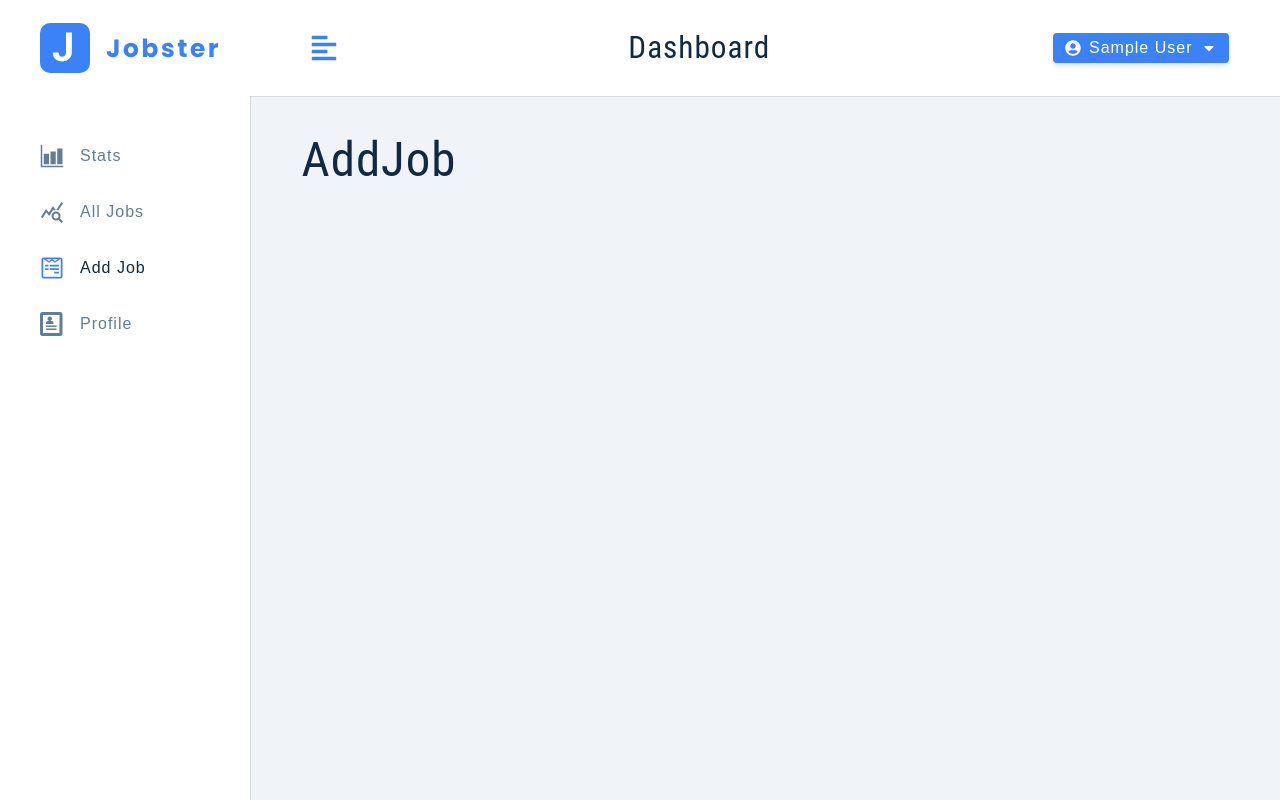
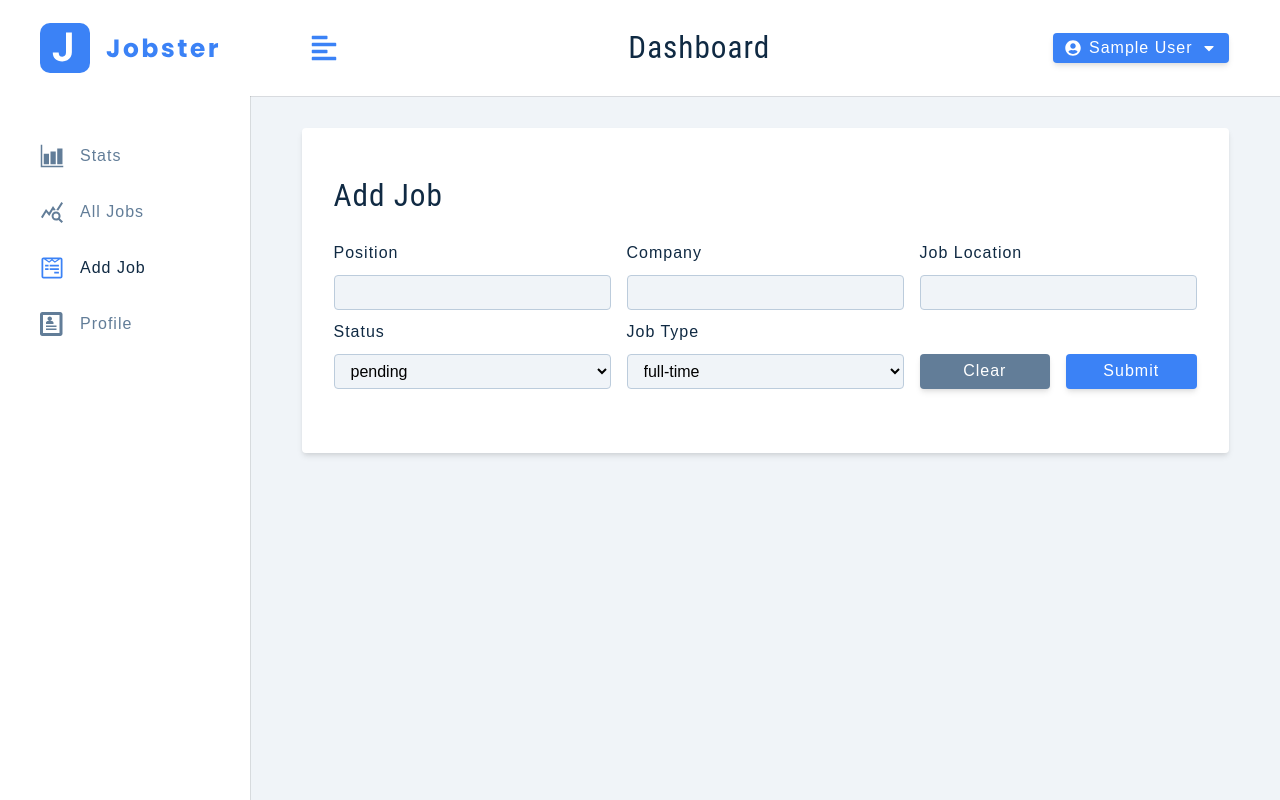
Before and after one commit to mani-ac/jobster-react-frontend, a React (Create React App) app: page /add-job in a window 1280 px wide. Built offline with nearby package versions, Linux system fonts and the light colour scheme; sample sign-in values are in the browser's storage.

Commit message:
add job setup

```diff
--- a/src/components/FormRow.js
+++ b/src/components/FormRow.js
@@ -6,6 +6,7 @@
       </label>
       <input
         type={type}
+        id={name}
         name={name}
         value={value}
         onChange={handleChange}
--- /dev/null
+++ b/src/components/FormRowSelect.js
@@ -0,0 +1,26 @@
+const FormRowSelect = ({ labelText, name, value, handleChange, list }) => {
+  return (
+    <div className="form-row">
+      <label htmlFor={name} className="form-label">
+        {labelText || name}
+      </label>
+      <select
+        name={name}
+        value={value}
+        id={name}
+        onChange={handleChange}
+        className="form-select"
+      >
+        {list.map((itemValue, index) => {
+          return (
+            <option key={index} value={itemValue}>
+              {itemValue}
+            </option>
+          );
+        })}
+      </select>
+    </div>
+  );
+};
+
+export default FormRowSelect;
--- a/src/components/index.js
+++ b/src/components/index.js
@@ -3,5 +3,6 @@
 import SmallSideBar from "./SmallSideBar";
 import BigSideBar from "./BigSideBar";
 import NavBar from "./NavBar";
+import FormRowSelect from "./FormRowSelect";
 
-export { Logo, FormRow, SmallSideBar, BigSideBar, NavBar };
+export { Logo, FormRow, SmallSideBar, BigSideBar, NavBar, FormRowSelect };
--- /dev/null
+++ b/src/features/job/jobSlice.js
@@ -0,0 +1,72 @@
+import { createAsyncThunk, createSlice } from "@reduxjs/toolkit";
+import { toast } from "react-toastify";
+import customFetch from "../../utils/axios";
+import { getUserFromLocalStorage } from "../../utils/localStorage";
+import { logoutUser } from "../user/userSlice";
+
+export const createJob = createAsyncThunk(
+  "job/createJob",
+  async (job, thunkApi) => {
+    try {
+      const res = await customFetch.post("/jobs", job, {
+        headers: {
+          authorization: `Bearer ${thunkApi.getState().user.user.token}`,
+        },
+      });
+      thunkApi.dispatch(clearValues());
+      return res.data;
+    } catch (error) {
+      if (error.response.status === 401) {
+        thunkApi.dispatch(logoutUser());
+        return thunkApi.rejectWithValue("Unauthorized! Logging out...");
+      }
+      return thunkApi.rejectWithValue(error.response.data.msg);
+    }
+  }
+);
+
+const initialState = {
+  isLoading: false,
+  position: "",
+  company: "",
+  jobLocation: "",
+  jobTypeOptions: ["full-time", "part-time", "remote", "internship"],
+  jobType: "full-time",
+  statusOptions: ["interview", "declined", "pending"],
+  status: "pending",
+  isEditing: false,
+  editJobId: "",
+};
+
+const jobSlice = createSlice({
+  name: "job",
+  initialState,
+  reducers: {
+    handleChange: (state, { payload: { name, value } }) => {
+      state[name] = value;
+    },
+    clearValues: () => {
+      return {
+        ...initialState,
+        jobLocation: getUserFromLocalStorage()?.location || "",
+      };
+    },
+  },
+  extraReducers: {
+    [createJob.pending]: (state) => {
+      state.isLoading = true;
+    },
+    [createJob.fulfilled]: (state) => {
+      state.isLoading = false;
+      toast.success("Job Created");
+    },
+    [createJob.rejected]: (state, { payload }) => {
+      state.isLoading = false;
+      toast.error(payload);
+    },
+  },
+});
+
+export const { handleChange, clearValues } = jobSlice.actions;
+
+export default jobSlice.reducer;
--- a/src/features/user/userSlice.js
+++ b/src/features/user/userSlice.js
@@ -45,10 +45,13 @@
     toggleSidebar: (state) => {
       state.isSidebarOpen = !state.isSidebarOpen;
     },
-    logoutUser: (state) => {
+    logoutUser: (state, { payload }) => {
       state.user = null;
       state.isSidebarOpen = false;
       removeUserFromLocalStorage();
+      if (payload) {
+        toast.success("Logging out...");
+      }
     },
   },
   extraReducers: {
--- a/src/features/user/userThunk.js
+++ b/src/features/user/userThunk.js
@@ -30,7 +30,7 @@
   } catch (error) {
     if (error.response.status === 401) {
       thunkAPI.dispatch(logoutUser());
-      return thunkAPI.rejectWithValue("UnAuthorized access! Logging out...");
+      return thunkAPI.rejectWithValue("Unauthorized! Logging out...");
     }
     return thunkAPI.rejectWithValue(error.response.data.msg);
   }
--- a/src/pages/dashboard/AddJob.js
+++ b/src/pages/dashboard/AddJob.js
@@ -1,5 +1,109 @@
+import { useEffect } from "react";
+import { useDispatch, useSelector } from "react-redux";
+import { toast } from "react-toastify";
+import Wrapper from "../../assets/wrappers/DashboardFormPage";
+import { FormRow, FormRowSelect } from "../../components";
+import {
+  clearValues,
+  createJob,
+  handleChange,
+} from "../../features/job/jobSlice";
+
 const AddJob = () => {
-  return <h1>AddJob</h1>;
+  const {
+    isLoading,
+    position,
+    company,
+    jobLocation,
+    jobTypeOptions,
+    jobType,
+    statusOptions,
+    status,
+    isEditing,
+    // editJobId,
+  } = useSelector((store) => store.job);
+  const { user } = useSelector((store) => store.user);
+  const dispatch = useDispatch();
+
+  useEffect(() => {
+    dispatch(handleChange({ name: "jobLocation", value: user.location }));
+  }, [dispatch, user.location]);
+
+  const submitHandler = (e) => {
+    e.preventDefault();
+
+    if (!position || !company || !jobLocation) {
+      toast.error("Please fill out all fields");
+      return;
+    }
+    dispatch(createJob({ position, company, jobLocation, status, jobType }));
+  };
+
+  const jobInputChangeHandler = (e) => {
+    const { name, value } = e.target;
+    dispatch(handleChange({ name, value }));
+  };
+
+  return (
+    <Wrapper>
+      <form className="form">
+        <h3>{isEditing ? "Edit Job" : "Add Job"}</h3>
+
+        <div className="form-center">
+          <FormRow
+            type="text"
+            name="position"
+            value={position}
+            handleChange={jobInputChangeHandler}
+          />
+          <FormRow
+            type="text"
+            name="company"
+            value={company}
+            handleChange={jobInputChangeHandler}
+          />
+          <FormRow
+            type="text"
+            labelText="job location"
+            name="jobLocation"
+            value={jobLocation}
+            handleChange={jobInputChangeHandler}
+          />
+          <FormRowSelect
+            name="status"
+            value={status}
+            handleChange={jobInputChangeHandler}
+            list={statusOptions}
+          />
+          <FormRowSelect
+            labelText="job type"
+            name="jobType"
+            value={jobType}
+            handleChange={jobInputChangeHandler}
+            list={jobTypeOptions}
+          />
+
+          <div className="btn-container">
+            <button
+              type="button"
+              className="btn btn-block clear-btn"
+              onClick={() => dispatch(clearValues())}
+            >
+              clear
+            </button>
+            <button
+              type="submit"
+              className="btn btn-block submit-btn"
+              onClick={submitHandler}
+              disabled={isLoading}
+            >
+              submit
+            </button>
+          </div>
+        </div>
+      </form>
+    </Wrapper>
+  );
 };
 
 export default AddJob;
--- a/src/store.js
+++ b/src/store.js
@@ -1,8 +1,9 @@
 import { configureStore } from "@reduxjs/toolkit";
+import jobSlice from "./features/job/jobSlice";
 import userSlice from "./features/user/userSlice";
 
 const store = configureStore({
-  reducer: { user: userSlice },
+  reducer: { user: userSlice, job: jobSlice },
 });
 
 export default store;
```
